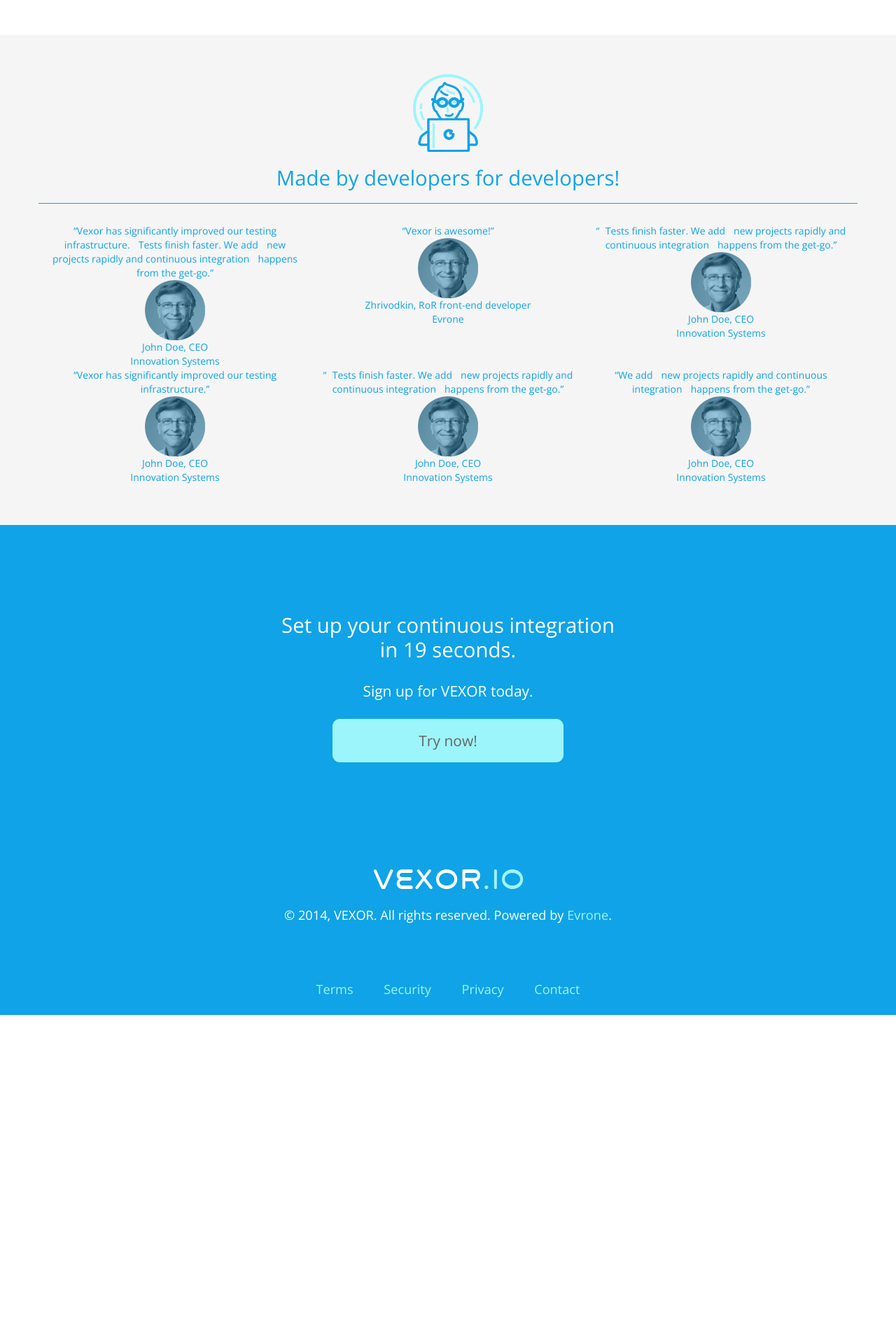
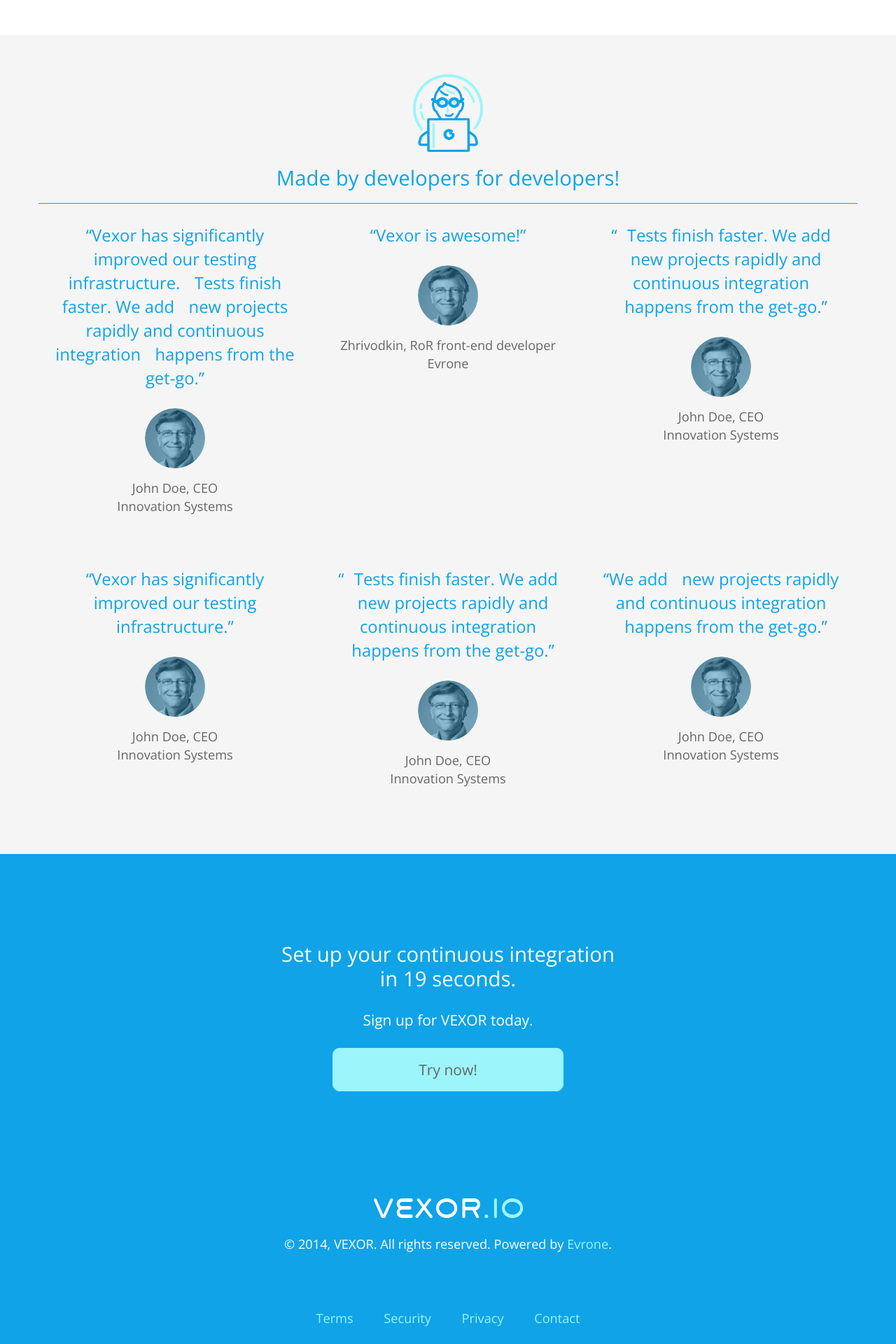
Before and after one commit to vexor/vx-promo, a Jekyll site: the page built from index.html, in a window 1280 px wide. Shown: the part 2700-4620 px from the top of the page at 70% size. Built offline with Jekyll 4.4.1, drawn with Linux system fonts in a browser that asks for light colours; nearby versions of some CDN libraries; Markdown is read by kramdown in place of the engine named in the settings; comment, search, counter and statistics services are not loaded; before the commit the page ends 4150 px from its top, so only the background shows below that.

Commit message:
replies block

```diff
--- a/stylesheets/landing.css
+++ b/stylesheets/landing.css
@@ -159,6 +159,35 @@
       background-color: white;
       border-radius: 15px; }
 
+  body .landing .landing-block-replies {
+      height: auto;
+  }
+
+    body .landing .landing-block-replies .row-replies {
+      margin-bottom: 50px;
+    }
+
+    body .landing .landing-block-replies .description {
+      color: #10a3e7;
+      font-size: 1.7em;
+    }
+
+    body .landing .landing-block-replies .user-data {
+      margin: 25px 0;
+    }
+
+    body .landing .landing-block-replies .user-avatar {
+      width: 86px;
+      height: 86px;
+      margin-bottom: 15px;
+      border-radius: 50%;
+    }
+
+    body .landing .landing-block-replies .user-info {
+      font-size: 1.3em;
+      color: #666;
+    }
+
   body .landing .landing-block-pricing {
     background-color: white;
     color: #10a3e7;
```
